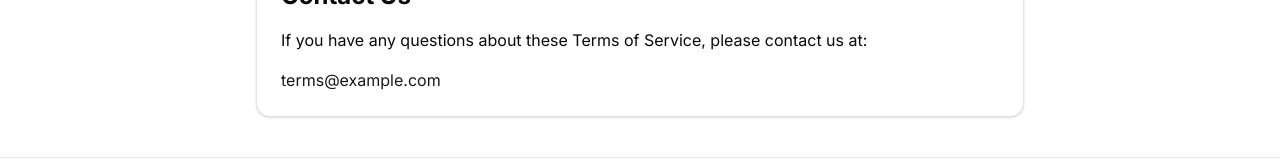
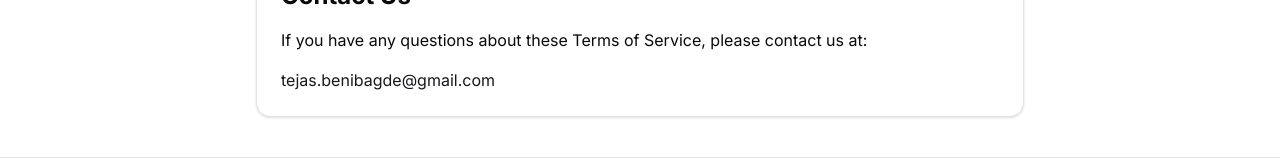
Before and after one commit to tejasbenibagde/fil, a Next.js app: page /terms in a window 1280 px wide. Shown: the part 1346-1506 px from the top of the page. Built offline with nearby package versions, Linux system fonts and the light colour scheme.

Commit message:
Fix: Issue #3

```diff
--- a/app/not-found.tsx
+++ b/app/not-found.tsx
@@ -87,7 +87,7 @@ export default function NotFound() {
             <h3 className="font-medium">4. Submit a Pull Request</h3>
             <p className="text-sm text-muted-foreground">Push your changes and create a pull request on GitHub.</p>
             <Button size="sm" className="w-full" asChild>
-              <Link href="/docs" target="_blank" rel="noreferrer">
+              <Link href="/about" target="_blank" rel="noreferrer">
                 View Contribution Guidelines
               </Link>
             </Button>
--- a/app/page.tsx
+++ b/app/page.tsx
@@ -20,7 +20,7 @@ export default function Home() {
                   <Link href="/tools">Get Started</Link>
                 </Button>
                 <Button variant="outline" asChild>
-                  <Link href="/docs">Learn More</Link>
+                  <Link href="/about">Learn More</Link>
                 </Button>
               </div>
             </div>
--- a/app/privacy/page.tsx
+++ b/app/privacy/page.tsx
@@ -61,8 +61,8 @@ export default function PrivacyPage() {
             <h2 className="text-2xl font-bold mb-4">Contact Us</h2>
             <p className="mb-4">If you have any questions about this Privacy Policy, please contact us at:</p>
             <p>
-              <a href="mailto:privacy@example.com" className="text-primary hover:underline">
-                privacy@example.com
+              <a href="mailto:tejas.benibagde@gmail.com" className="text-primary hover:underline">
+                tejas.benibagde@gmail.com
               </a>
             </p>
           </div>
--- a/app/terms/page.tsx
+++ b/app/terms/page.tsx
@@ -70,8 +70,8 @@ export default function TermsPage() {
             <h2 className="text-2xl font-bold mb-4">Contact Us</h2>
             <p className="mb-4">If you have any questions about these Terms of Service, please contact us at:</p>
             <p>
-              <a href="mailto:terms@example.com" className="text-primary hover:underline">
-                terms@example.com
+              <a href="mailto:tejas.benibagde@gmail.com" className="text-primary hover:underline">
+                tejas.benibagde@gmail.com
               </a>
             </p>
           </div>
```
